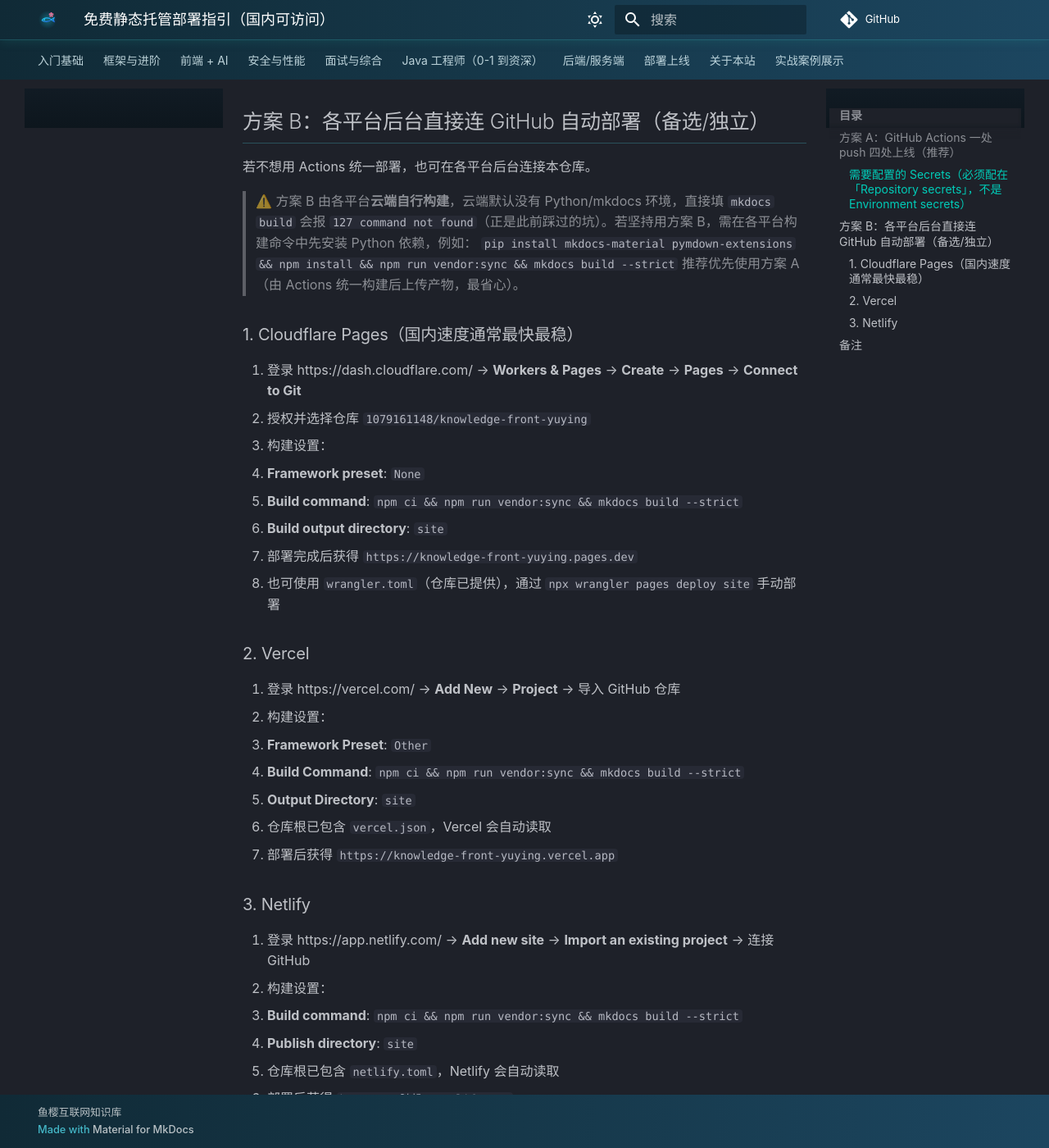
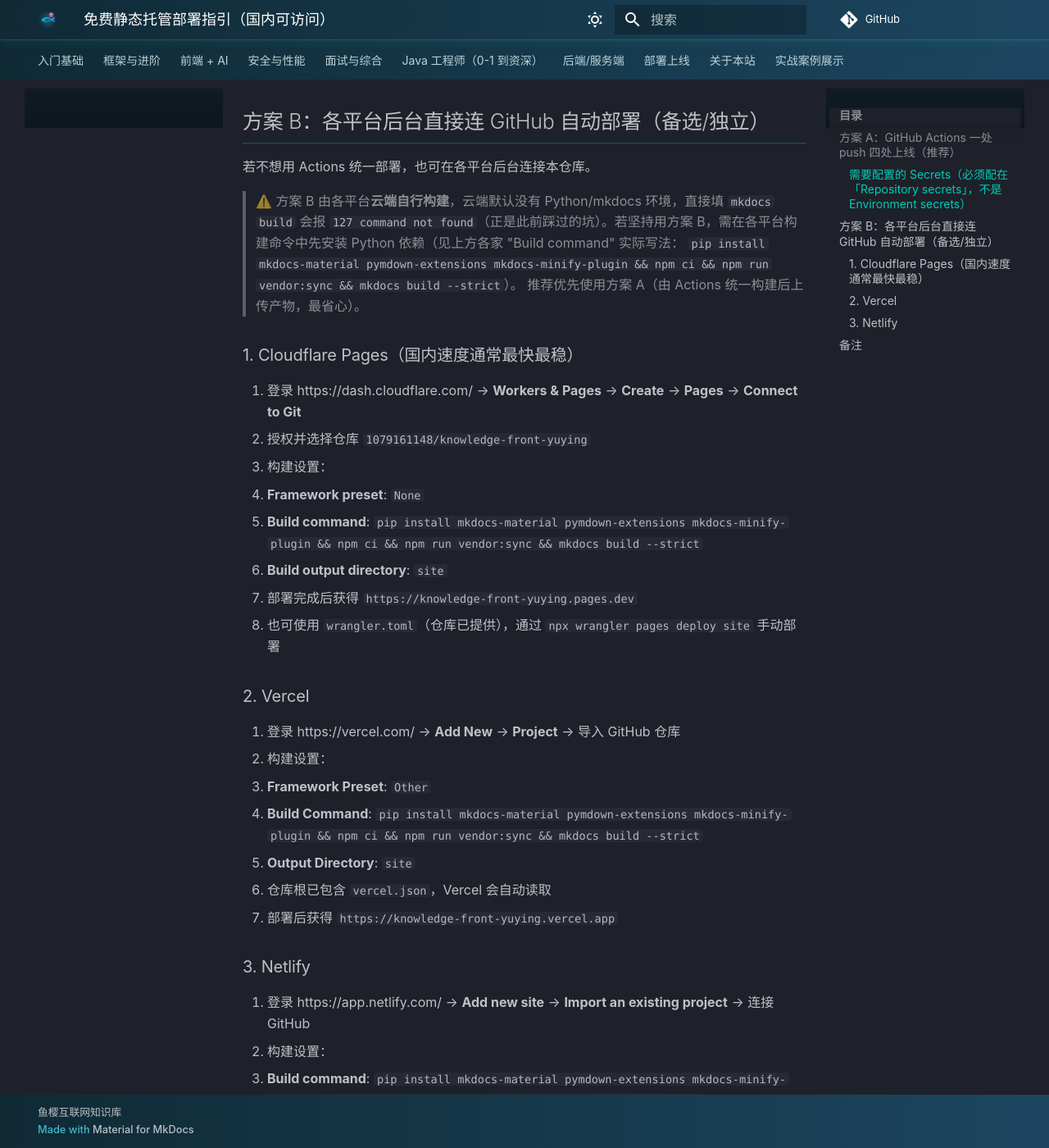
Before and after one commit to 1079161148/knowledge-front-yuying, an MkDocs documentation site: the page built from docs/DEPLOY-FREE.md, in a window 1280 px wide and 1400 px high, scrolled down 1628 px. Shown: the whole window at 82% size. Built offline with MkDocs 1.6.1 and Material for MkDocs 9.7.7, drawn with Linux system fonts in a browser that asks for light colours; comment, search, counter and statistics services are not loaded.

Commit message:
docs: 同步各平台后台单独部署(方案B)说明，构建命令补 pip install mkdocs

```diff
--- a/docs/DEPLOY-FREE.md
+++ b/docs/DEPLOY-FREE.md
@@ -50,8 +50,8 @@
 
 > ⚠️ 方案 B 由各平台**云端自行构建**，云端默认没有 Python/mkdocs 环境，直接填 `mkdocs build`
 > 会报 `127 command not found`（正是此前踩过的坑）。若坚持用方案 B，需在各平台构建命令中先安装
-> Python 依赖，例如：
-> `pip install mkdocs-material pymdown-extensions && npm install && npm run vendor:sync && mkdocs build --strict`
+> Python 依赖（见上方各家 "Build command" 实际写法：
+> `pip install mkdocs-material pymdown-extensions mkdocs-minify-plugin && npm ci && npm run vendor:sync && mkdocs build --strict`）。
 > 推荐优先使用方案 A（由 Actions 统一构建后上传产物，最省心）。
 
 ### 1. Cloudflare Pages（国内速度通常最快最稳）
@@ -60,7 +60,7 @@
 2. 授权并选择仓库 `1079161148/knowledge-front-yuying`
 3. 构建设置：
    - **Framework preset**: `None`
-   - **Build command**: `npm ci && npm run vendor:sync && mkdocs build --strict`
+   - **Build command**: `pip install mkdocs-material pymdown-extensions mkdocs-minify-plugin && npm ci && npm run vendor:sync && mkdocs build --strict`
    - **Build output directory**: `site`
 4. 部署完成后获得 `https://knowledge-front-yuying.pages.dev`
 5. 也可使用 `wrangler.toml`（仓库已提供），通过 `npx wrangler pages deploy site` 手动部署
@@ -70,7 +70,7 @@
 1. 登录 https://vercel.com/ → **Add New** → **Project** → 导入 GitHub 仓库
 2. 构建设置：
    - **Framework Preset**: `Other`
-   - **Build Command**: `npm ci && npm run vendor:sync && mkdocs build --strict`
+   - **Build Command**: `pip install mkdocs-material pymdown-extensions mkdocs-minify-plugin && npm ci && npm run vendor:sync && mkdocs build --strict`
    - **Output Directory**: `site`
 3. 仓库根已包含 `vercel.json`，Vercel 会自动读取
 4. 部署后获得 `https://knowledge-front-yuying.vercel.app`
@@ -79,7 +79,7 @@
 
 1. 登录 https://app.netlify.com/ → **Add new site** → **Import an existing project** → 连接 GitHub
 2. 构建设置：
-   - **Build command**: `npm ci && npm run vendor:sync && mkdocs build --strict`
+   - **Build command**: `pip install mkdocs-material pymdown-extensions mkdocs-minify-plugin && npm ci && npm run vendor:sync && mkdocs build --strict`
    - **Publish directory**: `site`
 3. 仓库根已包含 `netlify.toml`，Netlify 会自动读取
 4. 部署后获得 `https://<随机>.netlify.app`
```
Also changed, not shown: README.md (+5 -0 lines).
